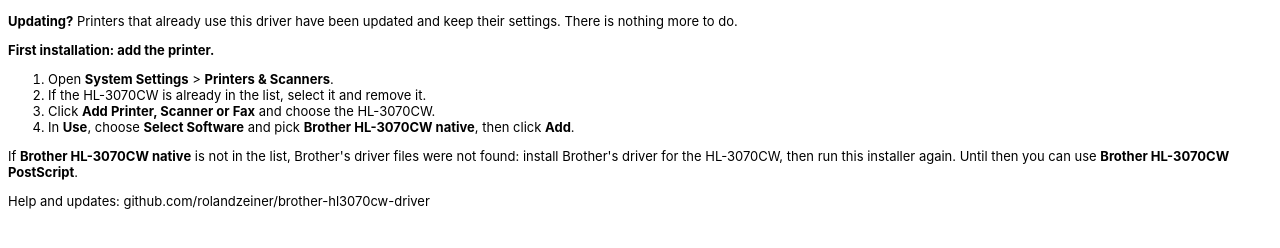
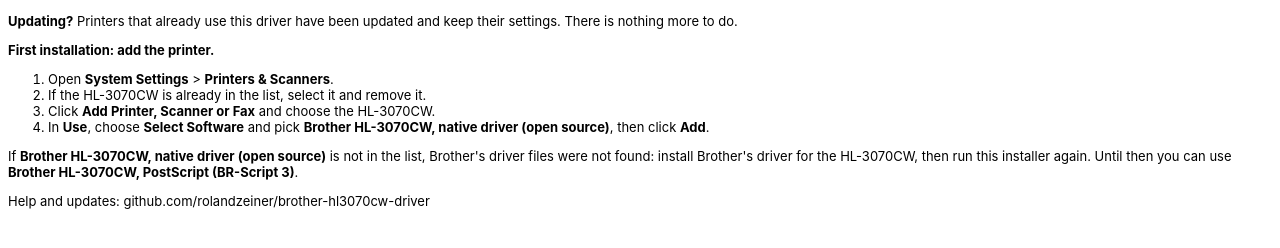
Before and after one commit to rolandzeiner/brother-hl3070cw-driver, a plain HTML site: page packaging/resources/conclusion.html in a window 1280 px wide. Drawn offline with Linux system fonts and the light colour scheme.

Commit message:
Installers: keep complete older data when copying fails
- A failed copy keeps the native driver if the earlier copy is complete (the whole set, not one file), in all three installers.
- The installer texts name the drivers as macOS lists them.
- install.sh --uninstall forgets the package receipt.
- A Brother rpm other than the tested one gets a warning.
- Print server: ALLOW_FROM=* no longer expands to file names.
- The package tests cover a failed copy and run cupstestppd without waivers.

Co-Authored-By: Claude Opus 5.5 <noreply@anthropic.com>

```diff
--- a/packaging/resources/conclusion.html
+++ b/packaging/resources/conclusion.html
@@ -6,8 +6,8 @@
 <li>Open <b>System Settings</b> &gt; <b>Printers &amp; Scanners</b>.</li>
 <li>If the HL-3070CW is already in the list, select it and remove it.</li>
 <li>Click <b>Add Printer, Scanner or Fax</b> and choose the HL-3070CW.</li>
-<li>In <b>Use</b>, choose <b>Select Software</b> and pick <b>Brother HL-3070CW native</b>, then click <b>Add</b>.</li>
+<li>In <b>Use</b>, choose <b>Select Software</b> and pick <b>Brother HL-3070CW, native driver (open source)</b>, then click <b>Add</b>.</li>
 </ol>
-<p>If <b>Brother HL-3070CW native</b> is not in the list, Brother's driver files were not found: install Brother's driver for the HL-3070CW, then run this installer again. Until then you can use <b>Brother HL-3070CW PostScript</b>.</p>
+<p>If <b>Brother HL-3070CW, native driver (open source)</b> is not in the list, Brother's driver files were not found: install Brother's driver for the HL-3070CW, then run this installer again. Until then you can use <b>Brother HL-3070CW, PostScript (BR-Script 3)</b>.</p>
 <p>Help and updates: github.com/rolandzeiner/brother-hl3070cw-driver</p>
 </body></html>
```
Also changed, not shown: packaging/resources/welcome.html (+2 -2 lines), 6 other files.
